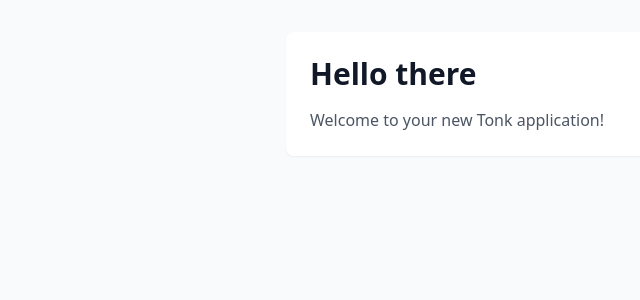
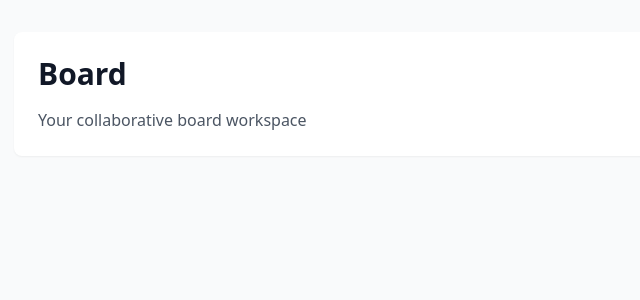
Before and after one commit to NeuralWave42/app1-vibeboard, a React app: page / in a window 1280 px wide. Shown: the top 300 px of the page, without its empty margins (18-658 px from the left). Built offline with nearby package versions, Linux system fonts and the light colour scheme; what @tonk/keepsync would draw is missing.

Commit message:
added BoardView Component

```diff
--- a/src/App.tsx
+++ b/src/App.tsx
@@ -1,11 +1,11 @@
 import React from "react";
 import { Route, Routes } from "react-router-dom";
-import { HelloWorld } from "./views";
+import { BoardView } from "./views";
 
 const App: React.FC = () => {
   return (
     <Routes>
-      <Route path="/" element={<HelloWorld />} />
+      <Route path="/" element={<BoardView />} />
     </Routes>
   );
 };
--- /dev/null
+++ b/src/views/BoardView.tsx
@@ -0,0 +1,25 @@
+import React from "react";
+
+/**
+ * Main board view component that displays the collaborative workspace
+ */
+const BoardView = () => {
+  return (
+    <main className="min-h-screen bg-gray-50 p-4 md:p-6 lg:p-8">
+      <section className="max-w-7xl mx-auto">
+        <div className="bg-white rounded-lg shadow-sm p-6">
+          <div className="mb-4">
+            <h1 className="text-3xl font-bold text-gray-900">Board</h1>
+          </div>
+          <div>
+            <p className="text-gray-600">
+              Your collaborative board workspace
+            </p>
+          </div>
+        </div>
+      </section>
+    </main>
+  );
+};
+
+export default BoardView;
--- a/src/views/index.ts
+++ b/src/views/index.ts
@@ -1 +1,2 @@
 export { default as HelloWorld } from './HelloWorld';
+export { default as BoardView } from './BoardView';
```
